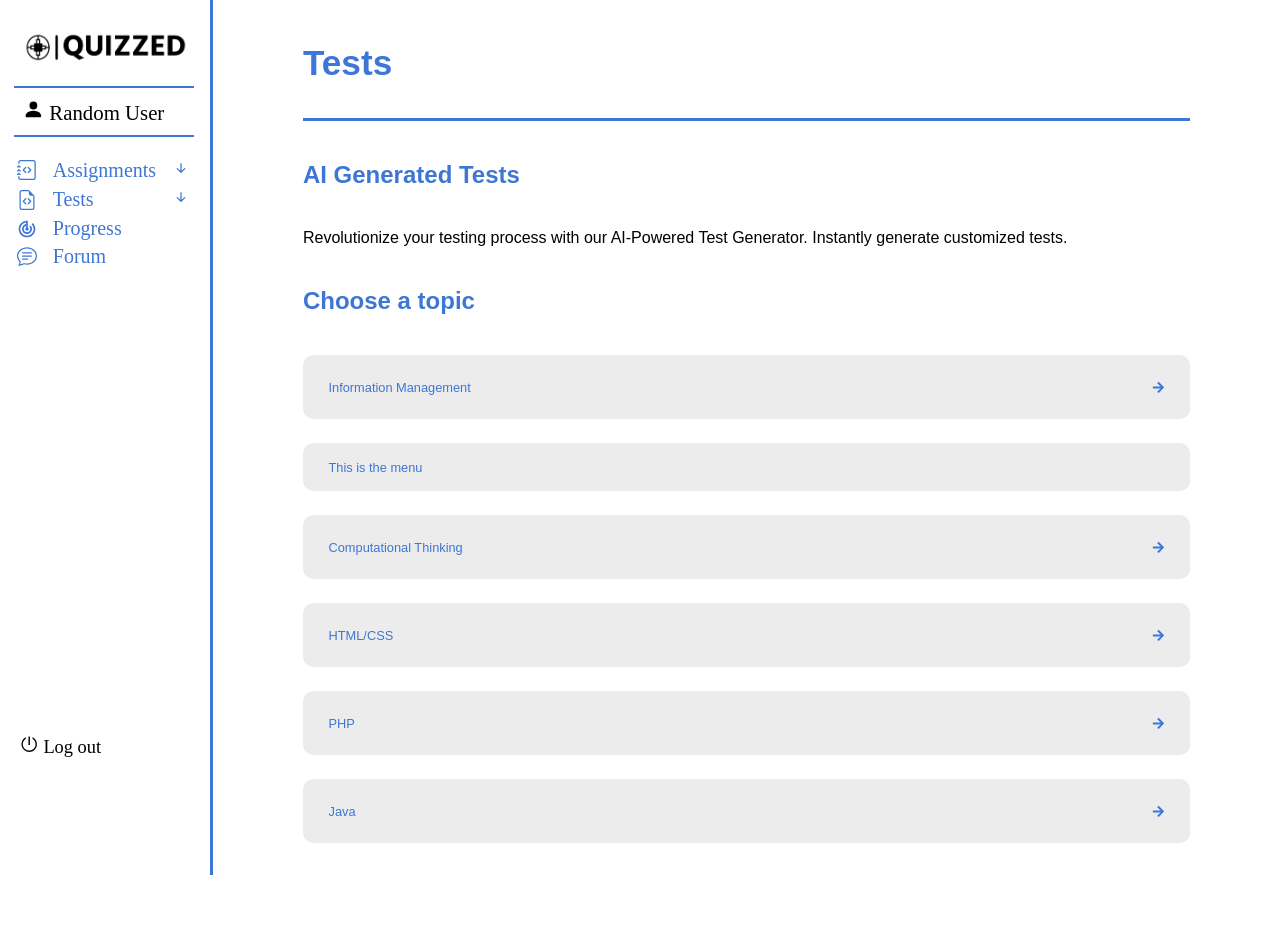
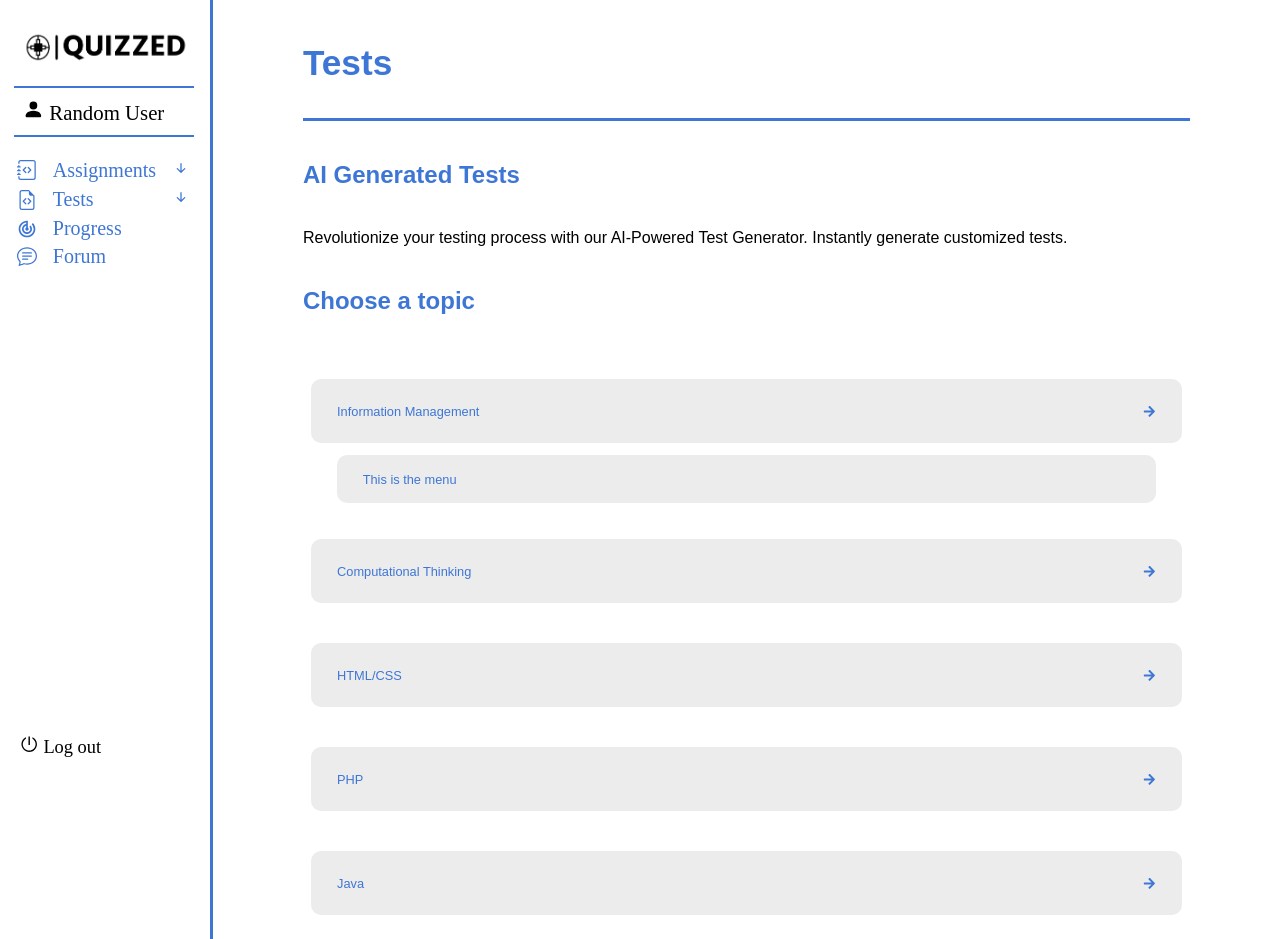
Before and after one commit to MartinezNicanor/IT1E-period-4, a React (Create React App) app: page /tests in a window 1280 px wide. Both pictures are taken after a click on the element "Information Management". Before the commit the page ends 875 px from the top, so only its background shows below. Built offline with nearby package versions, Linux system fonts and the light colour scheme; the HTML template or start-up script is replaced by a standard one.

Commit message:
Edit: Trying to fix animation, committing to save what's done

```diff
--- a/package.json
+++ b/package.json
@@ -3,6 +3,7 @@
   "version": "0.1.0",
   "private": true,
   "dependencies": {
+    "@ramonak/react-progress-bar": "^5.0.3",
     "@testing-library/jest-dom": "^5.16.5",
     "@testing-library/react": "^13.4.0",
     "@testing-library/user-event": "^13.5.0",
@@ -11,6 +12,7 @@
     "react-icons": "^4.9.0",
     "react-router-dom": "^6.11.2",
     "react-scripts": "^5.0.1",
+    "react-transition-group": "^4.4.5",
     "styled-components": "^5.3.11",
     "web-vitals": "^2.1.4"
   },
--- a/src/pages/testGenerate/components/TestTopic.js
+++ b/src/pages/testGenerate/components/TestTopic.js
@@ -1,17 +1,17 @@
 import React, { useEffect, useState, useRef } from 'react';
 import { FaArrowRight } from 'react-icons/fa';
 
-const TestTopic = ({label}) => {
-    const [isMenuOpen, setMenuOpen] = useState(false);
+const TestTopic = ({ label }) => {
+    const [openTopic, setOpenTopic] = useState(null);
     const menuRef = useRef(null);
 
     const handleClick = () => {
-        setMenuOpen(!isMenuOpen);
+        setOpenTopic((prevOpenTopic) => (prevOpenTopic === label ? null : label));
     };
 
     const handleClickOutside = (event) => {
         if (menuRef.current && !menuRef.current.contains(event.target)) {
-            setMenuOpen(false);
+            setOpenTopic(null);
         }
     };
 
@@ -24,17 +24,17 @@ const TestTopic = ({label}) => {
 
     return (
         <>
-            <div className={"topicButton"} ref={menuRef} onClick={handleClick}>
-                <p className={"topicLabel"}>{label}</p>
+            <div className="topicButton" ref={menuRef} onClick={handleClick}>
+                <p className="topicLabel">{label}</p>
                 <FaArrowRight />
             </div>
-            {isMenuOpen && (
-                <div className={"topicMenu"}>
+            {openTopic === label && (
+                <div className={`topicMenu active`}>
                     This is the menu
                 </div>
             )}
         </>
     );
-}
+};
 
 export default TestTopic;
--- a/src/pages/testGenerate/css/components.css
+++ b/src/pages/testGenerate/css/components.css
@@ -2,12 +2,13 @@
     display: flex;
     justify-content: space-between;
     height: 8vh;
+    width: 64vw;
     align-items: center;
     padding: 0 2vw 0 2vw;
     background-color: #ECECEC ;
     border-radius: 10px;
     color: #3E76D5;
-    margin: 3vh 0 3vh 0;
+    margin: 3vh 0 2vh 0;
     font-size: 1vw;
     transition: transform .2s;
 }
@@ -26,11 +27,25 @@
     display: flex;
     justify-content: space-between;
     height: 6vh;
+    width: 60vw;
     align-items: center;
     padding: 0 2vw 0 2vw;
     background-color: #ECECEC;
     border-radius: 10px;
     color: #3E76D5;
     font-size: 1vw;
-    transition: transform .2s;
+    margin-top: -0.5vh;
+    margin-bottom: 1.5vh;
+    opacity: 0;
+    transition: opacity 0.3s ease;
 }
+
+.topicMenu.active {
+    opacity: 1;
+}
+
+.topics{
+    display: flex;
+    flex-direction: column;
+    align-items: center;
+}
--- a/src/pages/testGenerate/generateTest.js
+++ b/src/pages/testGenerate/generateTest.js
@@ -13,11 +13,13 @@ function GenerateTestPage() {
                 Instantly generate customized tests.
             </p>
             <SubHeader label={"Choose a topic"} />
-            <TestTopic label={"Information Management"} />
-            <TestTopic label={"Computational Thinking"} />
-            <TestTopic label={"HTML/CSS"} />
-            <TestTopic label={"PHP"} />
-            <TestTopic label={"Java"} />
+            <div className={"topics"}>
+                <TestTopic label={"Information Management"} />
+                <TestTopic label={"Computational Thinking"} />
+                <TestTopic label={"HTML/CSS"} />
+                <TestTopic label={"PHP"} />
+                <TestTopic label={"Java"} />
+            </div>
         </>
     );
 }
```
Also changed, not shown: 2 other files (tests, documents, lock files or other folders).
